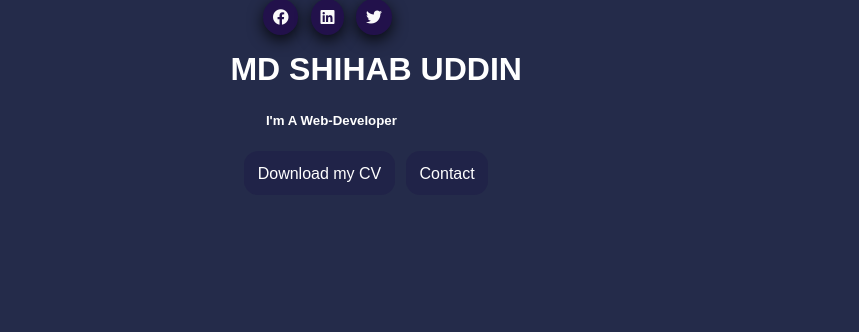
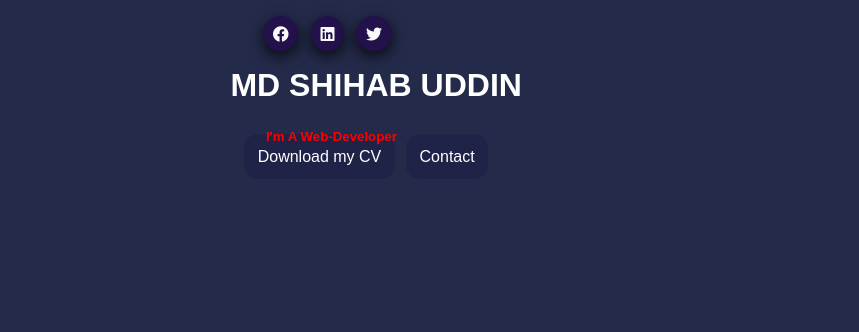
Before and after one commit to wb0707/personal-portfolio, a plain HTML site: page index.html in a window 1280 px wide. Shown: the part 211-543 px from the top of the page, 0-859 px from the left. Drawn offline with Linux system fonts and the light colour scheme.

Commit message:
update-c-c

```diff
--- a/style.css
+++ b/style.css
@@ -170,9 +170,11 @@ button:hover, .buttons a:hover{
 }
 
 
-h5{
+.text-typing h5{
    margin-left:2em;
     padding:9px;
+    position:absolute;
+    color:red;
 }
 
 /*======= text-typing animation========= */
```
